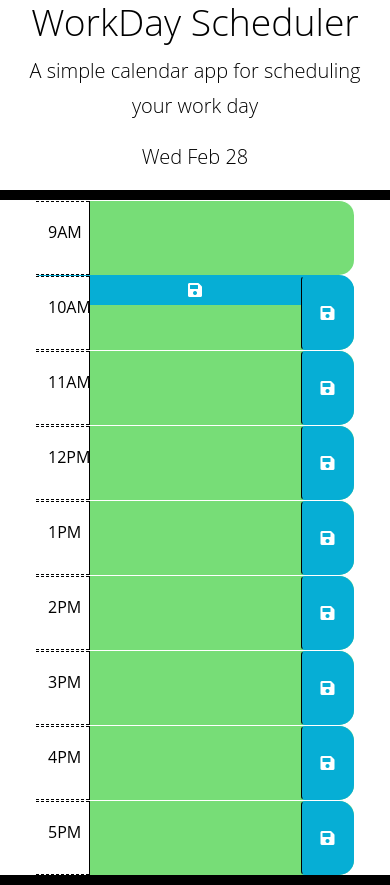
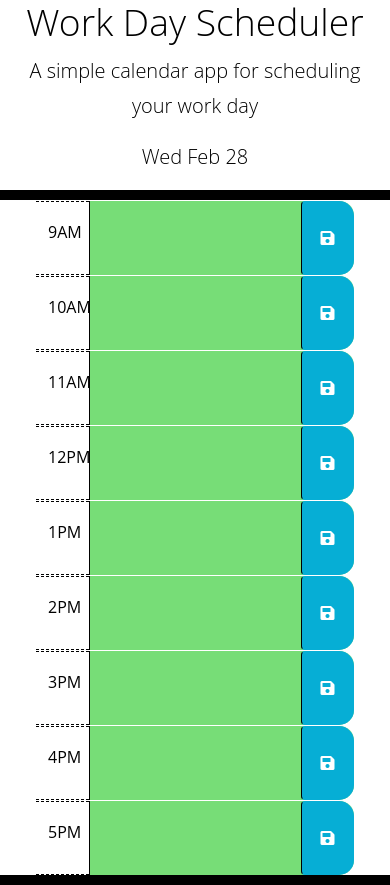
Before and after one commit to katvela24/workdayscheduler, a plain HTML site: page Develop/index.html in a window 390 px wide. Drawn offline with nearby package versions, Linux system fonts and the light colour scheme; files whose address does not match are found by name.

Commit message:
changed header title in HTML and README

```diff
--- a/Develop/index.html
+++ b/Develop/index.html
@@ -35,7 +35,7 @@
 
 <body>
   <header class="container-fluid">
-    <h1 class="display-3">WorkDay Scheduler</h1>
+    <h1 class="display-3">Work Day Scheduler</h1>
     <p class="lead">A simple calendar app for scheduling your work day</p>
     <p id="currentDay" class="lead">Monday, February 26</p>
   </header>
@@ -43,9 +43,8 @@
 
     <div id="hour-9" class="row time-block text-center">
       <div class="col-2 col-md-1 hour text-center py-3">9AM</div>
-      <!-- area to input text -->
       <textarea class="col-8 col-md-10 description h-100" rows="3"> </textarea>
-      <button class="btn saveBtn col-md-1" aria-label="save">
+      <button class="btn saveBtn col-2 col-md-1" aria-label="save">
         <i class="fas fa-save" aria-hidden="true"></i>
       </button>
     </div>
--- a/Develop/script.js
+++ b/Develop/script.js
@@ -13,6 +13,7 @@ $(".saveBtn").click(function(){
   var task = $(this).siblings(".description").val()
   var timeblock = $(this).parent().attr("id")
   localStorage.setItem(timeblock,task)
+  // need to develop this : console.log("Appointment added to Local Storage",description)
 })
 
 //create a loop
```
Also changed, not shown: 1 other file.
